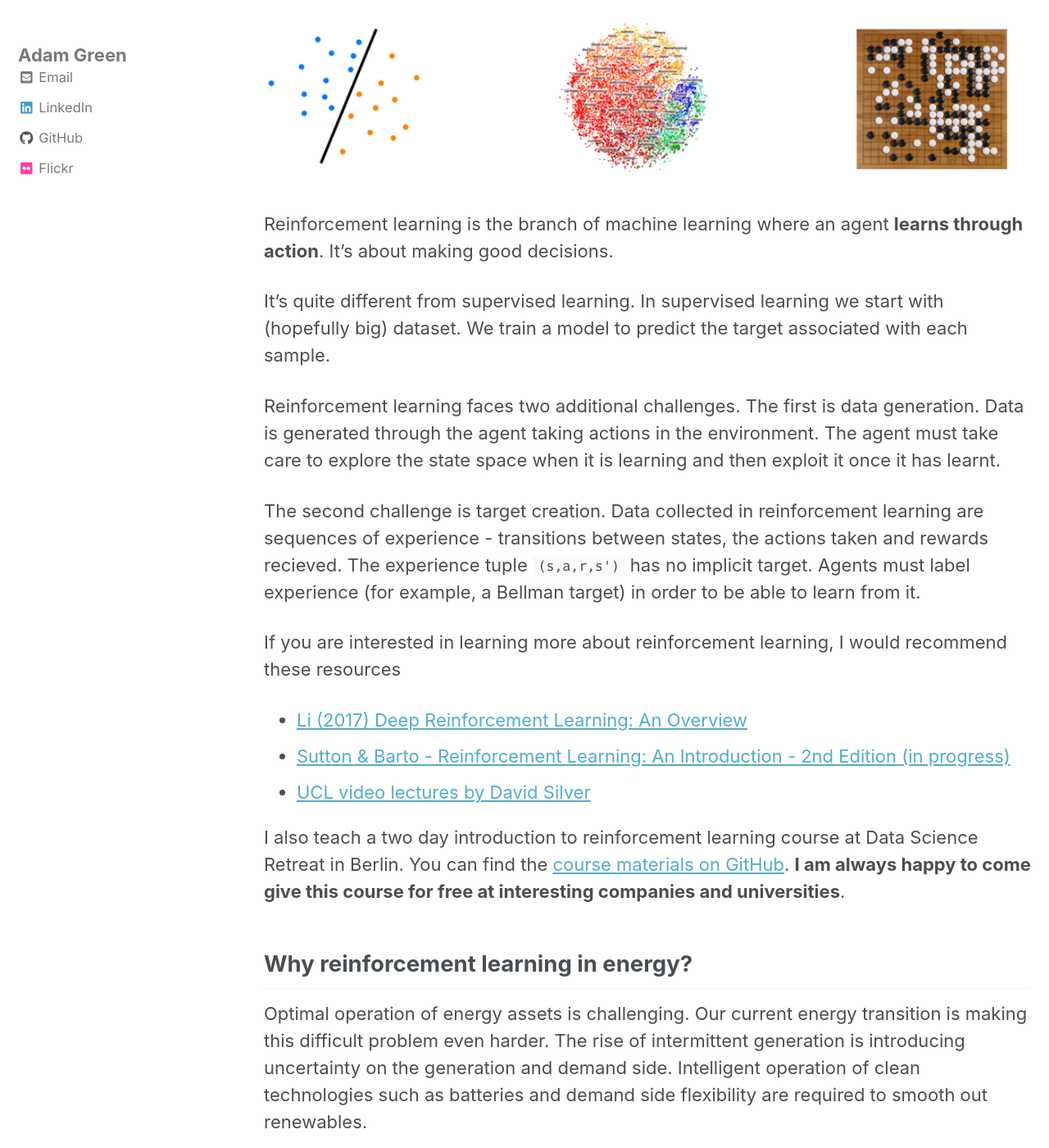
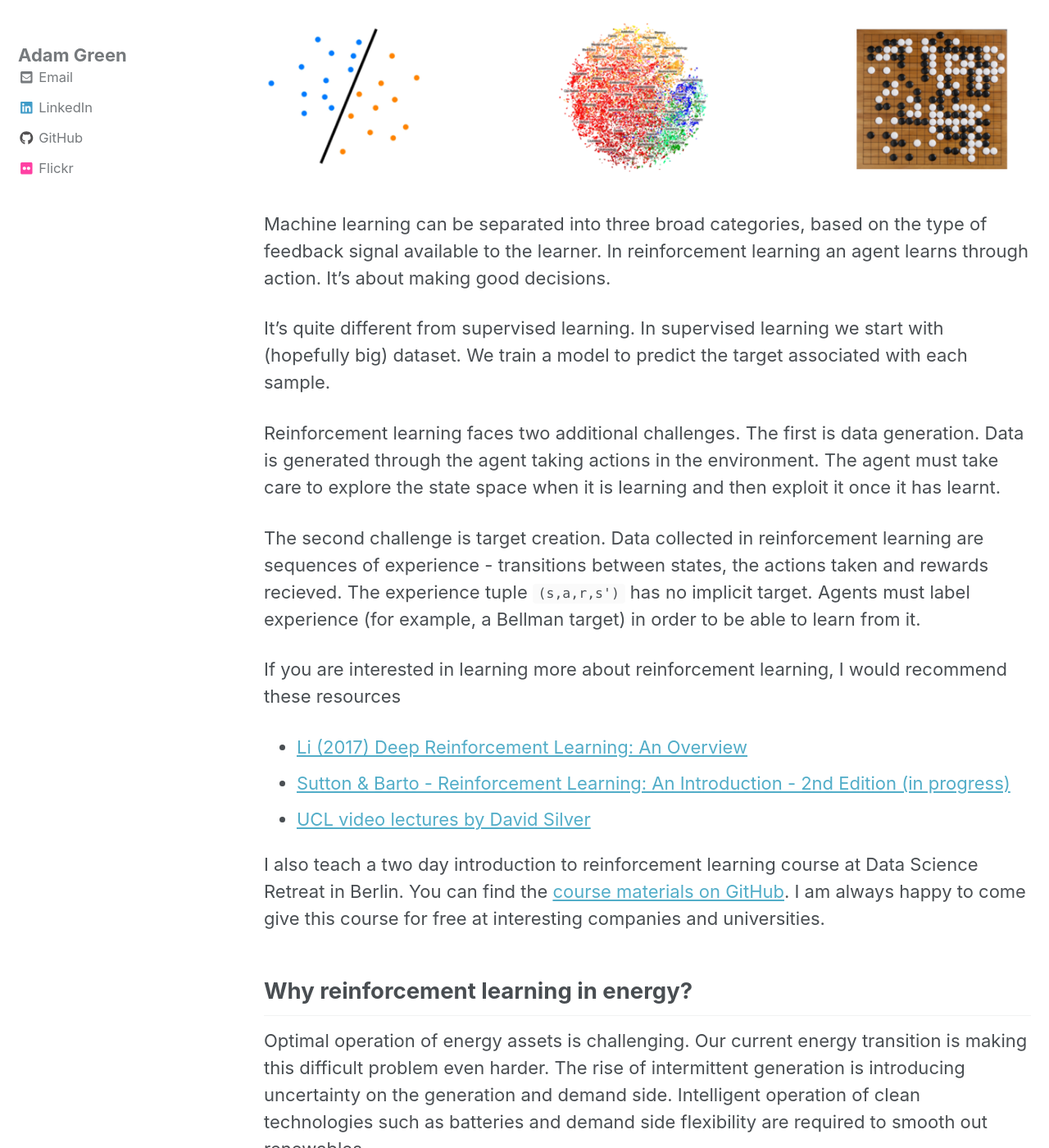
Before and after one commit to ADGEfficiency/adgefficiency.github.io, a Jekyll site: the page built from _posts/2017-04-03-energy_py-reinforcement-learning-for-energy-systems.md, in a window 1280 px wide and 1400 px high, scrolled down 1117 px. Shown: the whole window at 82% size. Built offline with Jekyll 4.4.1, drawn with Linux system fonts in a browser that asks for light colours; nearby versions of some CDN libraries.

Commit message:
drafting

```diff
--- a/_posts/2017-04-03-energy_py-reinforcement-learning-for-energy-systems.md
+++ b/_posts/2017-04-03-energy_py-reinforcement-learning-for-energy-systems.md
@@ -27,7 +27,7 @@ Simulation is required because
 
 ![Figure 1]({{"/assets/energy_py/sl_usl_rl.png"}})
 
-Reinforcement learning is the branch of machine learning where an agent **learns through action**.  It's about making good decisions.
+Machine learning can be separated into three broad categories, based on the type of feedback signal available to the learner.  In reinforcement learning an agent learns through action.  It's about making good decisions.
 
 It’s quite different from supervised learning. In supervised learning we start with (hopefully big) dataset.  We train a model to predict the target associated with each sample.
 
@@ -41,7 +41,7 @@ If you are interested in learning more about reinforcement learning, I would rec
 - [Sutton & Barto - Reinforcement Learning: An Introduction - 2nd Edition (in progress)](http://people.inf.elte.hu/lorincz/Files/RL_2006/SuttonBook.pdf)
 - [UCL video lectures by David Silver](http://www0.cs.ucl.ac.uk/staff/d.silver/web/Teaching.html)
 
-I also teach a two day introduction to reinforcement learning course at Data Science Retreat in Berlin.  You can find the [course materials on GitHub](https://github.com/ADGEfficiency/dsr_rl).  **I am always happy to come give this course for free at interesting companies and universities**.
+I also teach a two day introduction to reinforcement learning course at Data Science Retreat in Berlin.  You can find the [course materials on GitHub](https://github.com/ADGEfficiency/dsr_rl).  I am always happy to come give this course for free at interesting companies and universities.
 
 ## Why reinforcement learning in energy?
 
```
